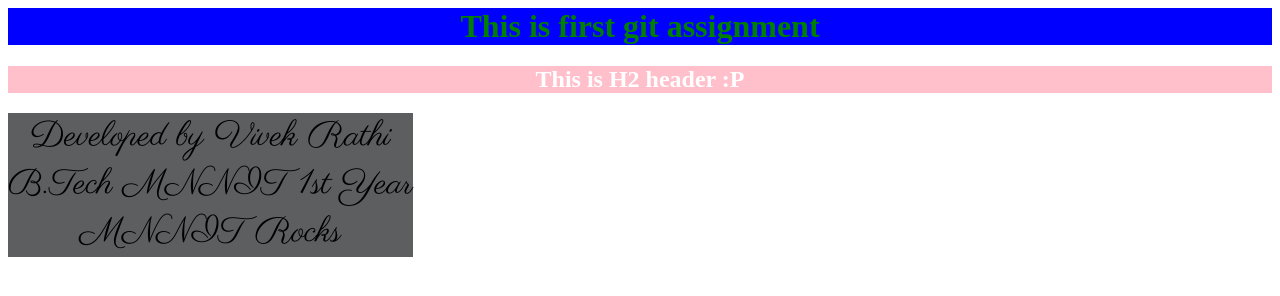
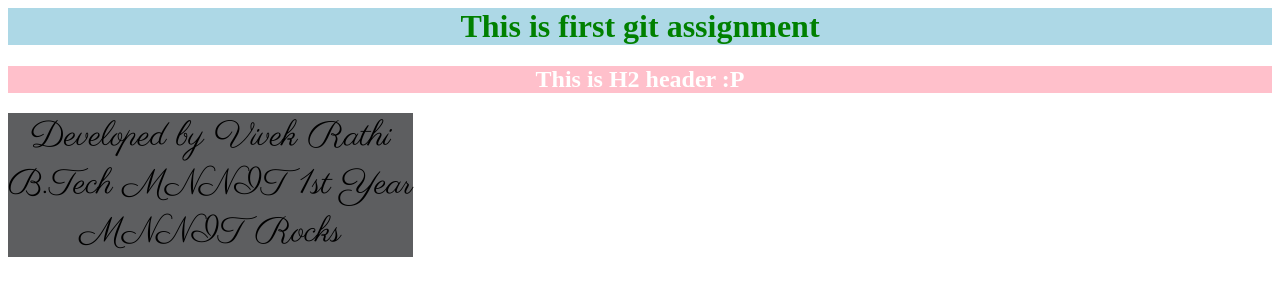
Before and after one commit to vivekrathi53/vivekrathi53.github.io, a plain HTML site: page index.html in a window 1280 px wide. Drawn offline with Linux system fonts and the light colour scheme.

Commit message:
9small update

```diff
--- a/index.html
+++ b/index.html
@@ -8,10 +8,10 @@
 <style>
 @import url('https://fonts.googleapis.com/css?family=Parisienne');
 h1{
-	background-color: blue;
+	background-color: lightblue;
 }
 h1:hover{
-	font-size: 70px;
+	font-size: 56px;
 }
 h2{
 	background-color: pink;
```
